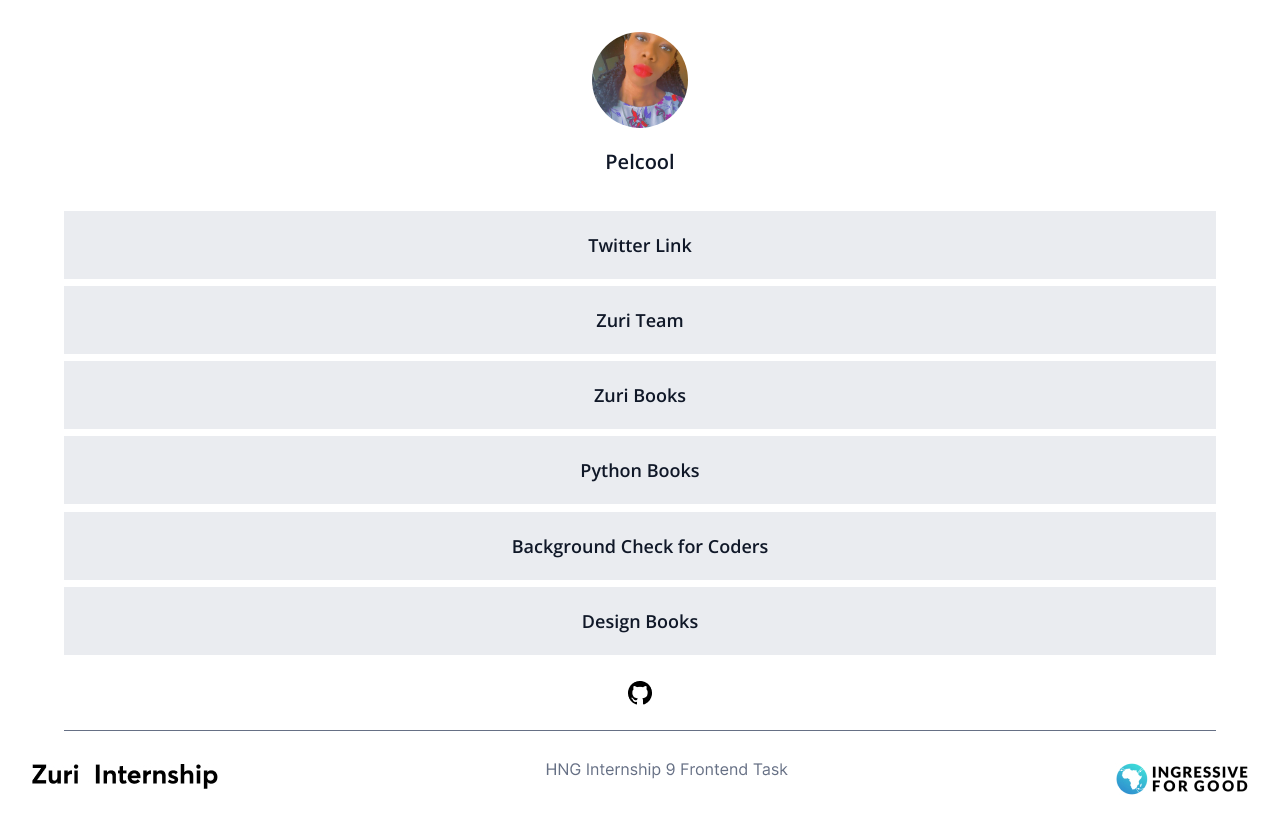
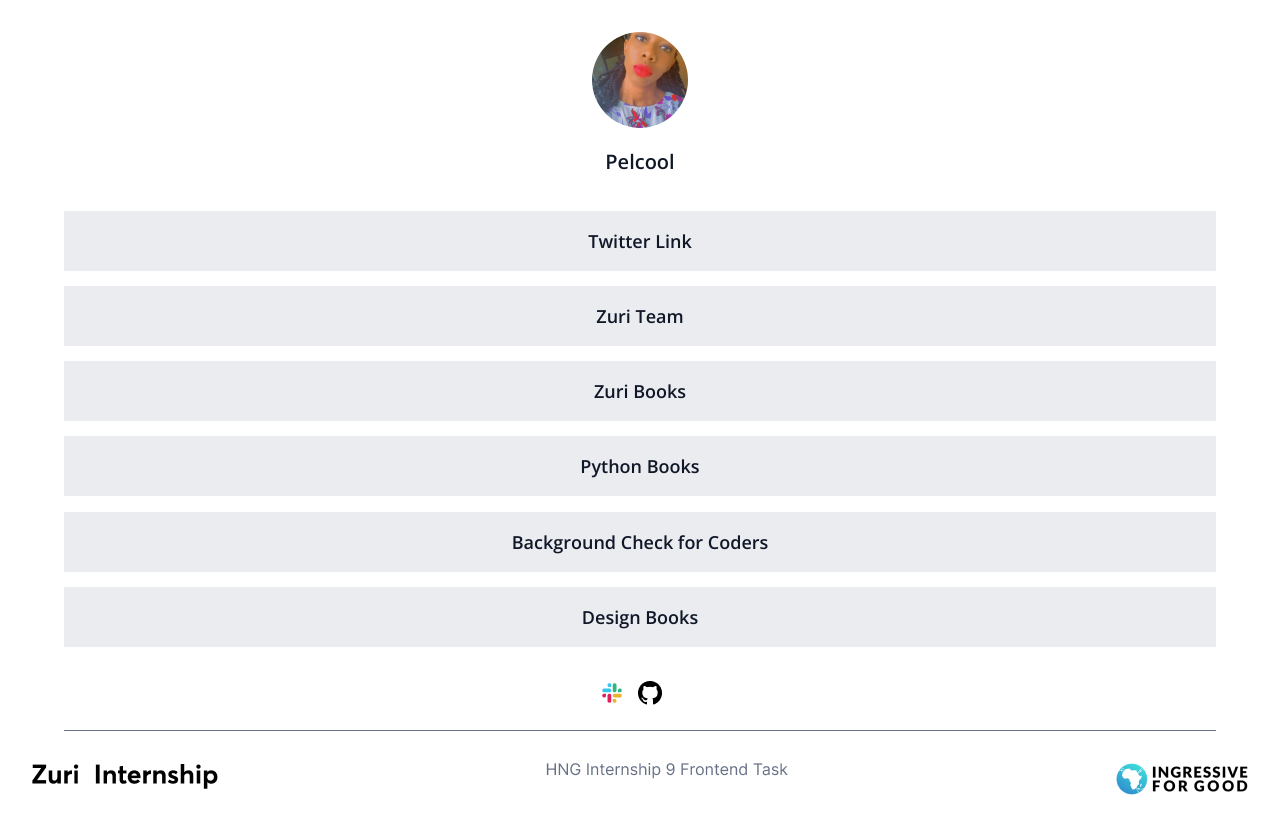
Before and after one commit to Okewusi/linktree, a React (Create React App) app: page / in a window 1280 px wide. Shown: the top 834 px of the page. Built offline with nearby package versions, Linux system fonts and the light colour scheme.

Commit message:
slack icon added

```diff
--- a/src/components/Tech.js
+++ b/src/components/Tech.js
@@ -1,12 +1,16 @@
 import React from 'react'
 import github from "../assets/github.jpg"
+import slack from "../assets/slack.jpg"
 import "./tech.css"
 
 const Tech = () => {
   return (
     <div id='techContainer'>
-        <a href='https://github.com/Okewusi'>
-            <img src={github} alt="github" className='links' target="_blank" rel='noopener noreferrer'/>
+        <a href='https://app.slack.com/client/T042F7V19Q8/D048G3CPG2W/rimeto_profile/U0488054LMC' target="_blank" rel='noopener noreferrer'>
+          <img src={slack} alt="github" className='links'/>
+        </a>
+        <a href='https://github.com/Okewusi' target="_blank" rel='noopener noreferrer'>
+          <img src={github} alt="slack" className='links'/>
         </a>
     </div>
   )
--- a/src/components/link.css
+++ b/src/components/link.css
@@ -1,6 +1,6 @@
 .link{
     width: 90%;
-    height: 68px;
+    height: 60px;
     background-color: #EAECF0;
     text-align: center;
     display: flex;
--- a/src/components/tech.css
+++ b/src/components/tech.css
@@ -6,5 +6,8 @@
     align-items: center;
     justify-content: center;
     border-bottom: .1px solid #667085;
+}
 
+#techContainer a{
+    padding-right: 1rem;
 }
```
Also changed, not shown: src/assets/slack.jpg.
